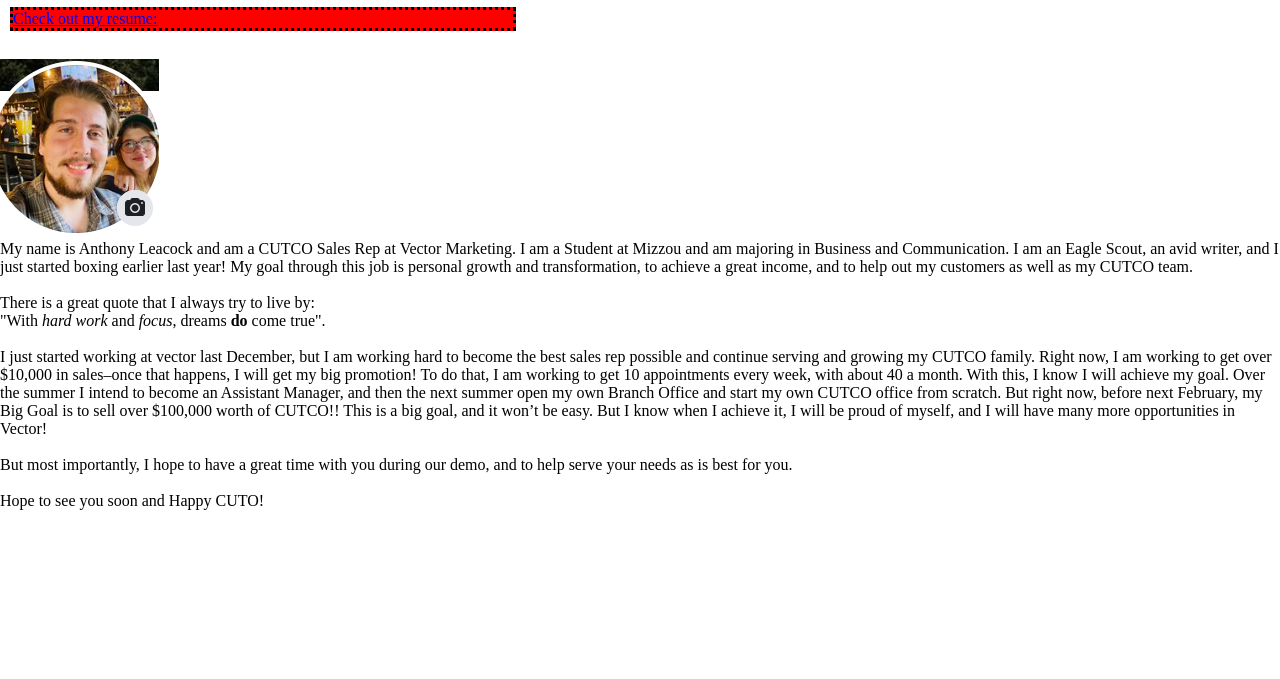
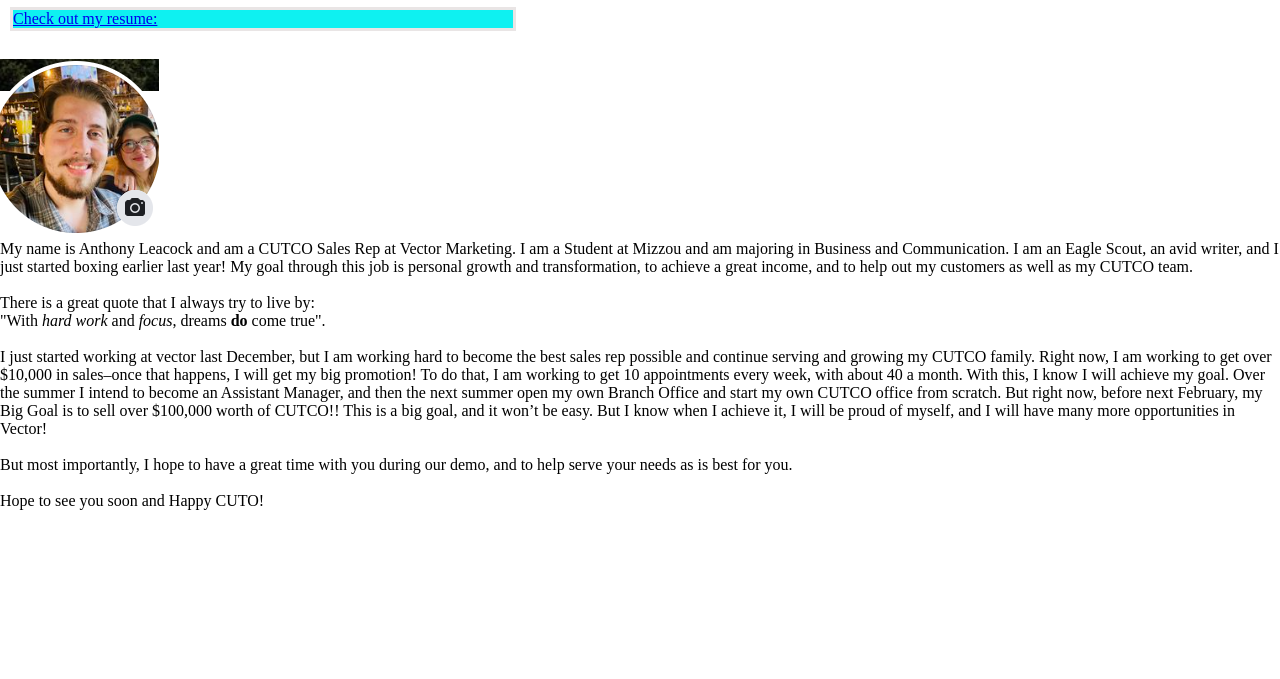
Before and after one commit to LorPhanTom/LorPhanTom.github.io, a plain HTML site: page islt_4355/about.html in a window 1280 px wide. Shown: the part 121-800 px from the top of the page. Drawn offline with Linux system fonts and the light colour scheme.

Commit message:
Update attempt.css

```diff
--- a/islt_4355/attempt.css
+++ b/islt_4355/attempt.css
@@ -1,7 +1,7 @@
 
 div {
-    border: 3px dotted black;
-    background-color: red;
+    border: 3px solid rgb(233, 229, 229);
+    background-color: rgb(14, 241, 241);
     width: 500px;
     margin: 10px
 
```
